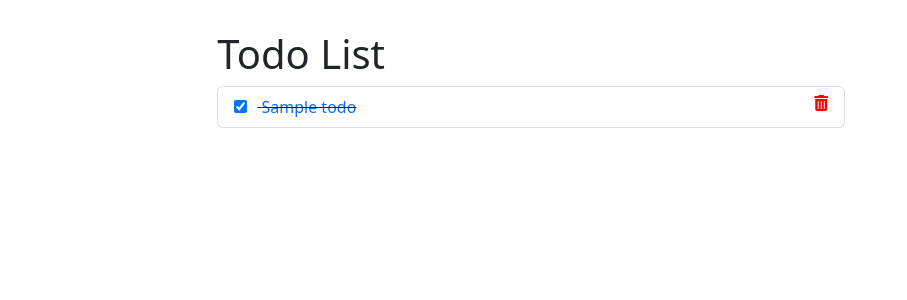
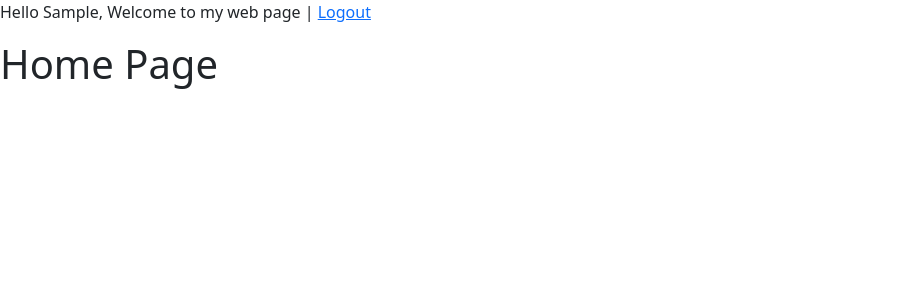
Before and after one commit to AmirHosseinP2002/Todo_CBV_Project, a Django app: page / in a window 1280 px wide. Shown: the top 300 px of the page, without its empty margins (0-907 px from the left). Run offline with Django 4.2, Linux system fonts and the light colour scheme; a user stored in the database is signed in; tables that the repository leaves empty hold one stand-in row (values such as "Sample post").

Commit message:
add login and logout link and add LoginRequiredMixin to views

```diff
--- a/accounts/views.py
+++ b/accounts/views.py
@@ -1,4 +1,4 @@
-from django.shortcuts import render
+from django.shortcuts import render, redirect
 from django.contrib.auth import authenticate, login, logout
 from django.http import HttpResponse
 
@@ -16,7 +16,7 @@ def login_view(request):
             if user is not None:
                 if user.is_active:
                     login(request, user)
-                    return HttpResponse('Authentication successfully')
+                    return redirect('todos:todos_list')
                 else:
                     return HttpResponse('Disable Login')
             else:
@@ -31,4 +31,4 @@ def login_view(request):
 
 def logout_view(request):
     logout(request)
-    return HttpResponse('Logout successfully')
+    return redirect('home')
--- a/config/settings.py
+++ b/config/settings.py
@@ -130,3 +130,7 @@ STATICFILES_DIRS = [str(BASE_DIR.joinpath('static'))]
 DEFAULT_AUTO_FIELD = 'django.db.models.BigAutoField'
 
 AUTH_USER_MODEL = 'accounts.CustomUser'
+
+LOGIN_URL = 'accounts:login'
+LOGIN_REDIRECT_URL = 'todos:todos_list'
+LOGOUT_REDIRECT_URL = 'home'
--- a/config/urls.py
+++ b/config/urls.py
@@ -16,9 +16,11 @@ Including another URLconf
 """
 from django.contrib import admin
 from django.urls import path, include
+from django.views.generic import TemplateView
 
 urlpatterns = [
     path('admin/', admin.site.urls),
     path('accounts/', include('accounts.urls')),
-    path('', include('todos.urls')),
+    path('todos/', include('todos.urls')),
+    path('', TemplateView.as_view(template_name='home.html'), name='home')
 ]
--- a/templates/_base.html
+++ b/templates/_base.html
@@ -17,6 +17,16 @@
     <title>{% block title %}{% endblock %}</title>
 </head>
 <body>
+    {% if user.is_authenticated %}
+    <p>
+        Hello {{ user.first_name|default:user.username }}, Welcome to my web page
+        <span>|</span>
+        <a href="{% url 'accounts:logout' %}">Logout</a>
+    </p>
+    {% else %}
+        <a href="{% url 'accounts:login' %}">Login</a>
+    {% endif %}
+
     {% block content %}
 
     {% endblock %}
--- /dev/null
+++ b/templates/home.html
@@ -0,0 +1,9 @@
+{% extends '_base.html' %}
+
+{% block title %}
+    Home Page
+{% endblock %}
+
+{% block content %}
+    <h1>Home Page</h1>
+{% endblock %}
--- a/todos/templates/todos/todo_detail.html
+++ b/todos/templates/todos/todo_detail.html
@@ -19,7 +19,7 @@
     <div class="row mt-3">
         <div class="offset-md-2 col-lg-6">
             <div class="list-group">
-                <div class="list-group-item {% if todo.is_completed %} todo-complete {% endif %}">
+                <div class="list-group-item">
                     <p>{{ todo.description|linebreaks }}</p>
                     <p>Created By: {{ todo.author }}</p>
                     <small>{{ todo.datetime_created }}</small>
--- a/todos/views.py
+++ b/todos/views.py
@@ -1,12 +1,13 @@
 from django.shortcuts import render, reverse, get_object_or_404, redirect
 from django.views import generic, View
 from django.urls import reverse_lazy
+from django.contrib.auth.mixins import LoginRequiredMixin
 
 from .models import Todo
 from .forms import TodoForm
 
 
-class TodoListView(generic.ListView):
+class TodoListView(LoginRequiredMixin, generic.ListView):
     # model = Todo -> Todo.objects.all()
     template_name = 'todos/todos_list.html'
     context_object_name = 'todos'
@@ -15,13 +16,13 @@ class TodoListView(generic.ListView):
         return Todo.objects.filter(author=self.request.user)
 
 
-class TodoDetailView(generic.DetailView):
+class TodoDetailView(LoginRequiredMixin, generic.DetailView):
     model = Todo
     template_name = 'todos/todo_detail.html'
     context_object_name = 'todo'
 
 
-class TodoCreateView(generic.CreateView):
+class TodoCreateView(LoginRequiredMixin, generic.CreateView):
     form_class = TodoForm
     template_name = 'todos/todo_create.html'
 
@@ -33,7 +34,7 @@ class TodoCreateView(generic.CreateView):
         return reverse('todos:todos_list')
 
 
-class TodoUpdateView(generic.UpdateView):
+class TodoUpdateView(LoginRequiredMixin, generic.UpdateView):
     model = Todo
     form_class = TodoForm
     template_name = 'todos/todo_update.html'
@@ -42,13 +43,13 @@ class TodoUpdateView(generic.UpdateView):
         return reverse('todos:todo_detail', args=[self.object.id])
 
 
-class TodoDeleteView(generic.DeleteView):
+class TodoDeleteView(LoginRequiredMixin, generic.DeleteView):
     model = Todo
     template_name = 'todos/todo_delete.html'
     success_url = reverse_lazy('todos:todos_list')
 
 
-class TodoUpdateCheckboxView(View):
+class TodoUpdateCheckboxView(LoginRequiredMixin, View):
     def post(self, request, pk, *args, **kwargs):
         todo = get_object_or_404(Todo, pk=pk)
         is_completed = self.request.POST.get('is_completed', False) == 'on'
@@ -57,7 +58,7 @@ class TodoUpdateCheckboxView(View):
         return redirect('todos:todos_list')
 
 
-class TodoDeleteIconView(View):
+class TodoDeleteIconView(LoginRequiredMixin, View):
     def get(self, request, pk, *args, **kwargs):
         todo = get_object_or_404(Todo, pk=pk)
         todo.delete()
```
